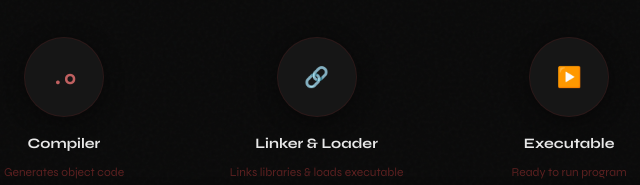
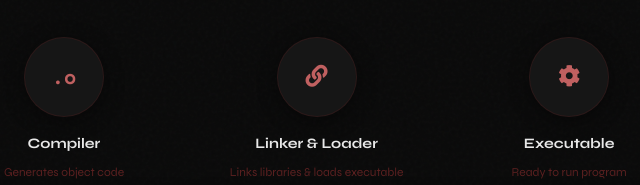
Before and after one commit to Vidith-Murthy/OS-Simulator, a plain HTML site: page c-code_lifecycle/index.html in a window 1280 px wide. Shown: the part 615-800 px from the top of the page, 576-1216 px from the left. Drawn offline with nearby package versions, Linux system fonts and the light colour scheme; a script that the page names is missing.

Commit message:
fix (icons)

```diff
--- a/c-code_lifecycle/index.html
+++ b/c-code_lifecycle/index.html
@@ -87,7 +87,7 @@
 
                 <div class="stage" data-stage="linker">
                     <div class="stage-icon">
-                        <span>🔗</span>
+                        <span><i class="fas fa-link"></i></span>
                     </div>
                     <div class="stage-title">Linker & Loader</div>
                     <div class="stage-desc">Links libraries & loads executable</div>
@@ -95,7 +95,7 @@
 
                 <div class="stage" data-stage="executable">
                     <div class="stage-icon">
-                        <span>▶️</span>
+                        <span><i class="fas fa-cog"></i></span>
                     </div>
                     <div class="stage-title">Executable</div>
                     <div class="stage-desc">Ready to run program</div>
--- a/c-code_lifecycle/styles.css
+++ b/c-code_lifecycle/styles.css
@@ -383,6 +383,10 @@ h1::after {
     transition: var(--transition);
     position: relative;
     z-index: 2;
+}
+
+.stage-icon i {
+    font-size: 22px;
 }
 
 .stage.active .stage-icon {
```
